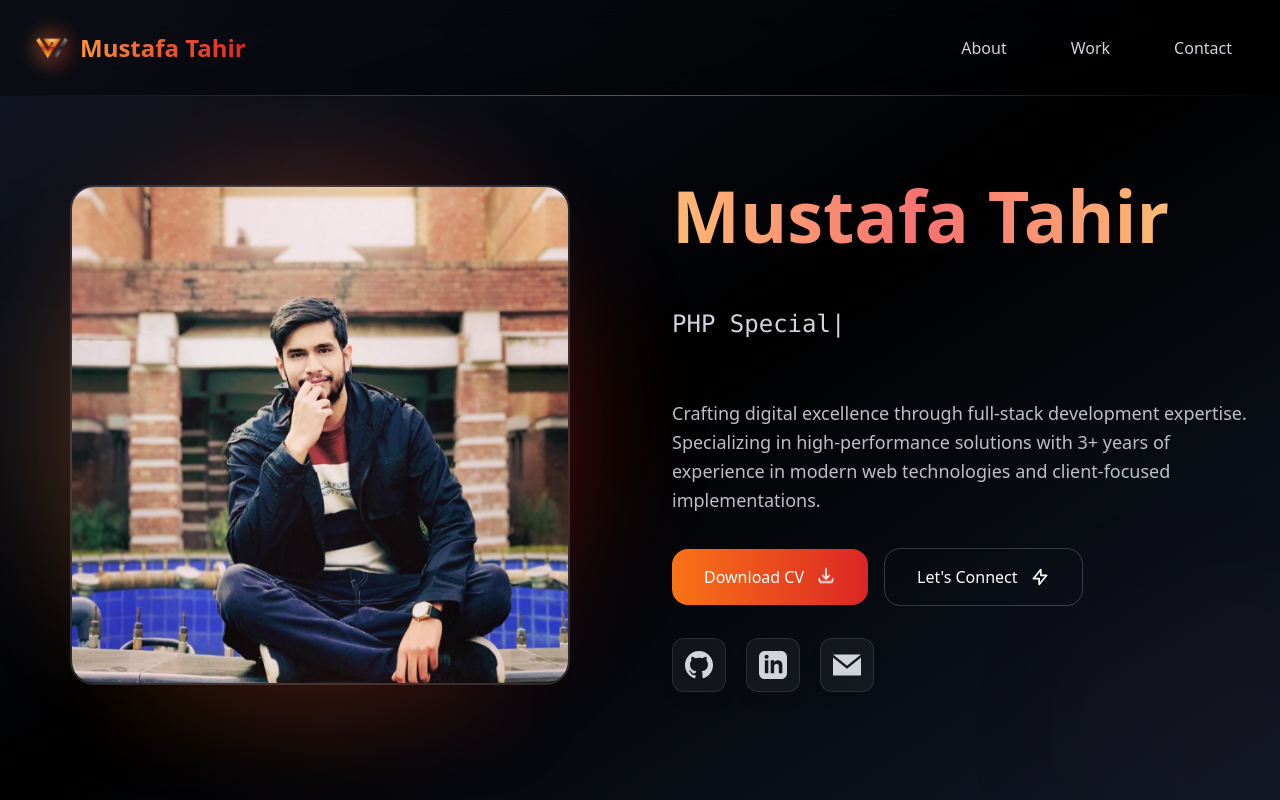
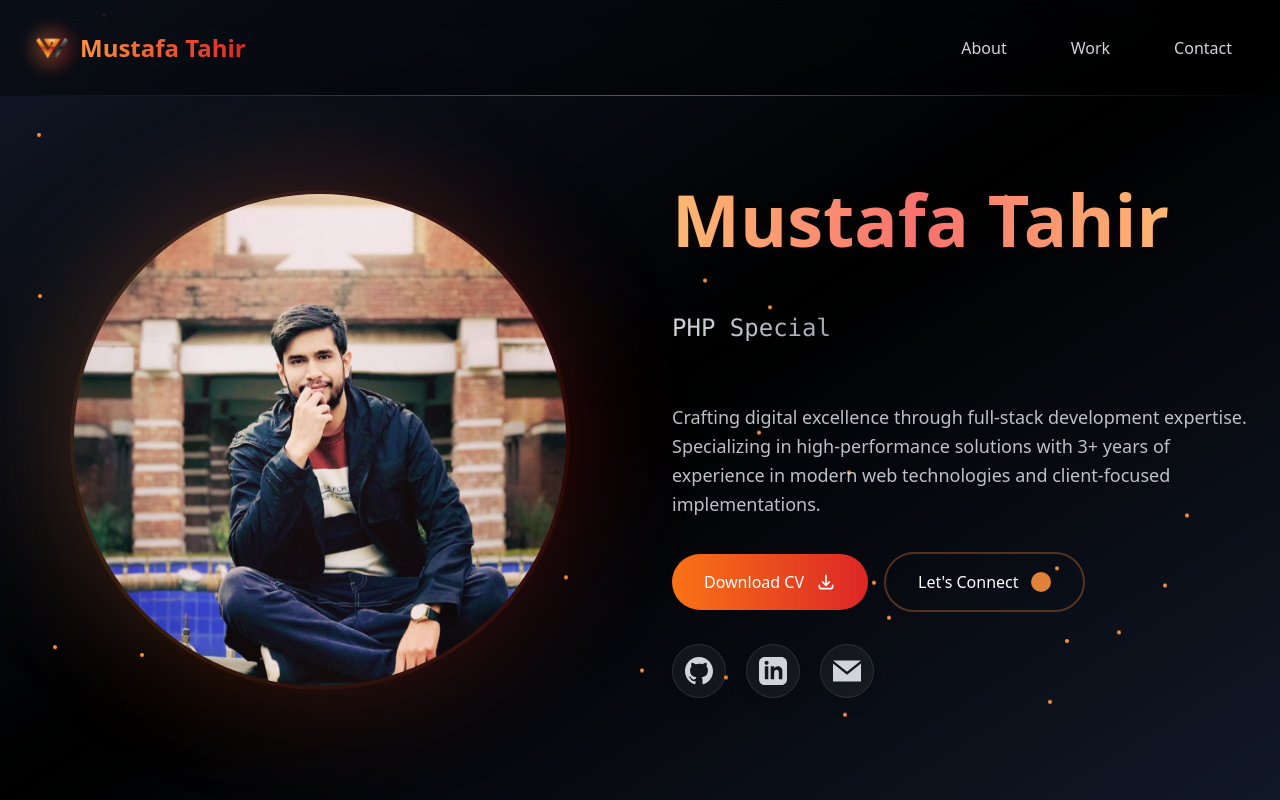
Before and after one commit to Mustafatahir98/Portfolio, a React (Create React App) app: page / in a window 1280 px wide. Shown: the top 800 px of the page. Built offline with nearby package versions, Linux system fonts and the light colour scheme.

Commit message:
Update Hero.jsx

```diff
--- a/src/components/Hero.jsx
+++ b/src/components/Hero.jsx
@@ -4,34 +4,52 @@ import { TypeAnimation } from 'react-type-animation';
 
 const Hero = () => {
   return (
-    <section className="min-h-screen flex items-center justify-center bg-gradient-to-br from-gray-900 via-black to-gray-900 relative overflow-hidden pt-[70px]"> {/* Added padding-top */}
-      {/* Animated background elements */}
-      <div className="absolute inset-0 overflow-hidden">
-        <div className="absolute -top-32 -left-32 w-96 h-96 bg-gradient-to-r from-orange-500/10 to-red-600/10 rounded-full blur-3xl animate-pulse-slow" />
-        <div className="absolute -bottom-32 -right-32 w-96 h-96 bg-gradient-to-r from-red-500/10 to-orange-600/10 rounded-full blur-3xl animate-pulse-slow delay-1000" />
+    <section className="min-h-screen flex items-center justify-center bg-gradient-to-br from-gray-900 via-black to-gray-900 relative overflow-hidden pt-20">
+      {/* Animated particles */}
+      <div className="absolute inset-0 z-0">
+        {[...Array(30)].map((_, i) => (
+          <div
+            key={i}
+            className="absolute w-1 h-1 bg-orange-400 rounded-full animate-float"
+            style={{
+              top: `${Math.random() * 100}%`,
+              left: `${Math.random() * 100}%`,
+              animationDelay: `${Math.random() * 2}s`
+            }}
+          />
+        ))}
       </div>
 
       <div className="max-w-7xl mx-auto grid grid-cols-1 lg:grid-cols-2 gap-16 items-center px-4 sm:px-6 lg:px-8 py-16 relative z-10">
-        {/* Image Container */}
+        {/* Circular Image Container */}
         <div className="relative w-full max-w-[500px] mx-auto">
-          <div className="absolute -inset-4 bg-gradient-to-r from-orange-400 to-red-600 rounded-full opacity-10 blur-3xl animate-pulse" />
-          <div className="relative aspect-square rounded-3xl overflow-hidden border-2 border-white/10 backdrop-blur-xl bg-gray-800/30 transform transition-transform duration-500 hover:scale-[1.01]">
-            <div className="absolute inset-0 bg-gradient-to-t from-black/60 to-transparent" />
+          <div className="absolute inset-0 bg-gradient-to-r from-orange-400 to-red-600 rounded-full blur-3xl opacity-20 animate-pulse" />
+
+          <div className="relative group aspect-square rounded-full overflow-hidden border-4 border-transparent bg-clip-padding backdrop-blur-xl">
+            {/* Rotating outline */}
+            <div className="absolute inset-0 rounded-full border-[3px] border-transparent animate-rotate-border">
+              <div className="absolute inset-0 rounded-full bg-gradient-to-r from-orange-400 to-red-600 opacity-30" />
+            </div>
+
             <img
               src={heroImg}
               alt="Mustafa Tahir"
-              className="w-full h-full object-cover scale-[1.01]"
+              className="w-full h-full object-cover transform transition-all duration-500 group-hover:scale-105"
             />
-            <div className="absolute -bottom-px left-0 right-0 h-px bg-gradient-to-r from-transparent via-orange-400/50 to-transparent" />
+
+            {/* Floating effect */}
+            <div className="absolute inset-0 rounded-full shadow-2xl animate-float-image" />
           </div>
-          <div className="absolute -bottom-8 left-1/2 -translate-x-1/2 w-4/5 h-4 bg-gradient-to-r from-orange-400/20 to-red-600/20 blur-2xl rounded-full" />
+
+          {/* Outer glow */}
+          <div className="absolute -inset-8 bg-gradient-to-r from-orange-400 to-red-600 rounded-full opacity-0 group-hover:opacity-10 blur-2xl transition-opacity duration-300" />
         </div>
 
         {/* Content Container */}
         <div className="space-y-8 text-center lg:text-left">
           <div className="overflow-hidden">
-            <h1 className="text-5xl sm:text-6xl lg:text-7xl font-bold mb-6 animate-mask-reveal">
-              <span className="bg-gradient-to-r from-orange-300 via-red-400 to-orange-300 bg-clip-text text-transparent">
+            <h1 className="text-5xl sm:text-6xl lg:text-7xl font-bold mb-6">
+              <span className="bg-gradient-to-r from-orange-300 via-red-400 to-orange-300 bg-clip-text text-transparent animate-text-glow">
                 Mustafa Tahir
               </span>
             </h1>
@@ -49,7 +67,7 @@ const Hero = () => {
               ]}
               wrapper="div"
               speed={40}
-              className="text-gray-300 font-mono"
+              className="text-gray-300 font-mono bg-gradient-to-r from-gray-300 to-gray-400 bg-clip-text text-transparent"
               cursor={true}
               repeat={Infinity}
               style={{ display: 'inline-block' }}
@@ -67,9 +85,9 @@ const Hero = () => {
             <a
               href="https://drive.google.com/file/d/1ke9JYe_oFKXzc91tAEv70zoKrvKp0ta3/view?usp=sharing"
               download
-              className="relative px-8 py-4 rounded-2xl text-white font-medium flex items-center gap-3 group overflow-hidden"
+              className="relative px-8 py-4 rounded-full text-white font-medium flex items-center gap-3 group overflow-hidden transition-all duration-300 hover:shadow-2xl hover:shadow-orange-500/20"
             >
-              <div className="absolute inset-0 bg-gradient-to-r from-orange-500 to-red-600 opacity-100 group-hover:opacity-90 transition-opacity" />
+              <div className="absolute inset-0 bg-gradient-to-r from-orange-500 to-red-600 opacity-100" />
               <div className="absolute inset-0 bg-gradient-to-r from-orange-400 to-red-500 opacity-0 group-hover:opacity-100 transition-opacity mix-blend-overlay" />
               <span className="relative z-10">Download CV</span>
               <svg className="relative z-10 w-5 h-5 animate-bounce-vertical" fill="none" stroke="currentColor" viewBox="0 0 24 24">
@@ -79,23 +97,22 @@ const Hero = () => {
 
             <a
               href="#contact"
-              className="relative px-8 py-4 rounded-2xl text-white font-medium flex items-center gap-3 group overflow-hidden border border-white/20 hover:border-transparent"
+              className="relative px-8 py-4 rounded-full text-white font-medium flex items-center gap-3 group overflow-hidden border-2 border-orange-400/30 hover:border-transparent transition-all duration-300 hover:shadow-2xl hover:shadow-red-500/20"
             >
               <div className="absolute inset-0 bg-gradient-to-r from-orange-500/0 to-red-600/0 opacity-0 group-hover:opacity-100 transition-opacity" />
               <span className="relative z-10">Let's Connect</span>
-              <svg className="relative z-10 w-5 h-5" fill="none" stroke="currentColor" viewBox="0 0 24 24">
-                <path strokeLinecap="round" strokeLinejoin="round" strokeWidth={2} d="M13 10V3L4 14h7v7l9-11h-7z" />
-              </svg>
+              <div className="relative z-10 w-5 h-5 bg-orange-400 rounded-full animate-pulse" />
             </a>
           </div>
 
           {/* Social Links */}
-          <div className="flex justify-center lg:justify-start gap-5 mt-16">
+          <div className="flex justify-center lg:justify-start gap-5 mt-16 animate-staggered-appear">
             {['github', 'linkedin', 'email'].map((icon, index) => (
               <a
                 key={index}
                 href="#"
-                className="p-3 rounded-xl bg-white/5 backdrop-blur-lg hover:bg-white/10 transition-all duration-300 hover:-translate-y-1 shadow-lg hover:shadow-xl border border-white/10 hover:border-orange-400/30"
+                className="p-3 rounded-full bg-white/5 backdrop-blur-lg hover:bg-white/10 transition-all duration-300 hover:-translate-y-1 shadow-lg hover:shadow-xl border border-white/10 hover:border-orange-400/30"
+                style={{ animationDelay: `${index * 100}ms` }}
               >
                 {icon === 'github' && (
                   <svg className="w-7 h-7 text-gray-300 hover:text-orange-400 transition-colors" fill="currentColor" viewBox="0 0 24 24">
@@ -119,31 +136,50 @@ const Hero = () => {
       </div>
 
       <style jsx global>{`
-        @keyframes mask-reveal {
-          0% { clip-path: polygon(0 0, 100% 0, 100% 0, 0 0); }
-          100% { clip-path: polygon(0 0, 100% 0, 100% 100%, 0 100%); }
+        @keyframes rotate-border {
+          0% { transform: rotate(0deg); }
+          100% { transform: rotate(360deg); }
         }
 
-        @keyframes bounce-vertical {
-          0%, 100% { transform: translateY(0); }
-          50% { transform: translateY(-4px); }
+        @keyframes text-glow {
+          0%, 100% { text-shadow: 0 0 10px rgba(251, 146, 60, 0); }
+          50% { text-shadow: 0 0 20px rgba(251, 146, 60, 0.5); }
         }
 
-        @keyframes pulse-slow {
-          0%, 100% { opacity: 0.1; }
-          50% { opacity: 0.2; }
+        @keyframes float {
+          0%, 100% { transform: translateY(0) scale(1); }
+          50% { transform: translateY(-20px) scale(1.1); }
         }
 
-        .animate-mask-reveal {
-          animation: mask-reveal 1.5s cubic-bezier(0.4, 0, 0.2, 1) forwards;
+        @keyframes float-image {
+          0%, 100% { transform: translateY(0); }
+          50% { transform: translateY(-20px); }
         }
 
-        .animate-bounce-vertical {
-          animation: bounce-vertical 1.5s ease-in-out infinite;
+        @keyframes staggered-appear {
+          0% { opacity: 0; transform: translateY(20px); }
+          100% { opacity: 1; transform: translateY(0); }
         }
 
-        .animate-pulse {
-          animation: pulse-slow 4s cubic-bezier(0.4, 0, 0.6, 1) infinite;
+        .animate-rotate-border {
+          animation: rotate-border 20s linear infinite;
+        }
+
+        .animate-text-glow {
+          animation: text-glow 3s ease-in-out infinite;
+        }
+
+        .animate-float {
+          animation: float 6s ease-in-out infinite;
+        }
+
+        .animate-float-image {
+          animation: float-image 6s ease-in-out infinite;
+        }
+
+        .animate-staggered-appear a {
+          animation: staggered-appear 0.6s ease-out forwards;
+          opacity: 0;
         }
       `}</style>
     </section>
```
